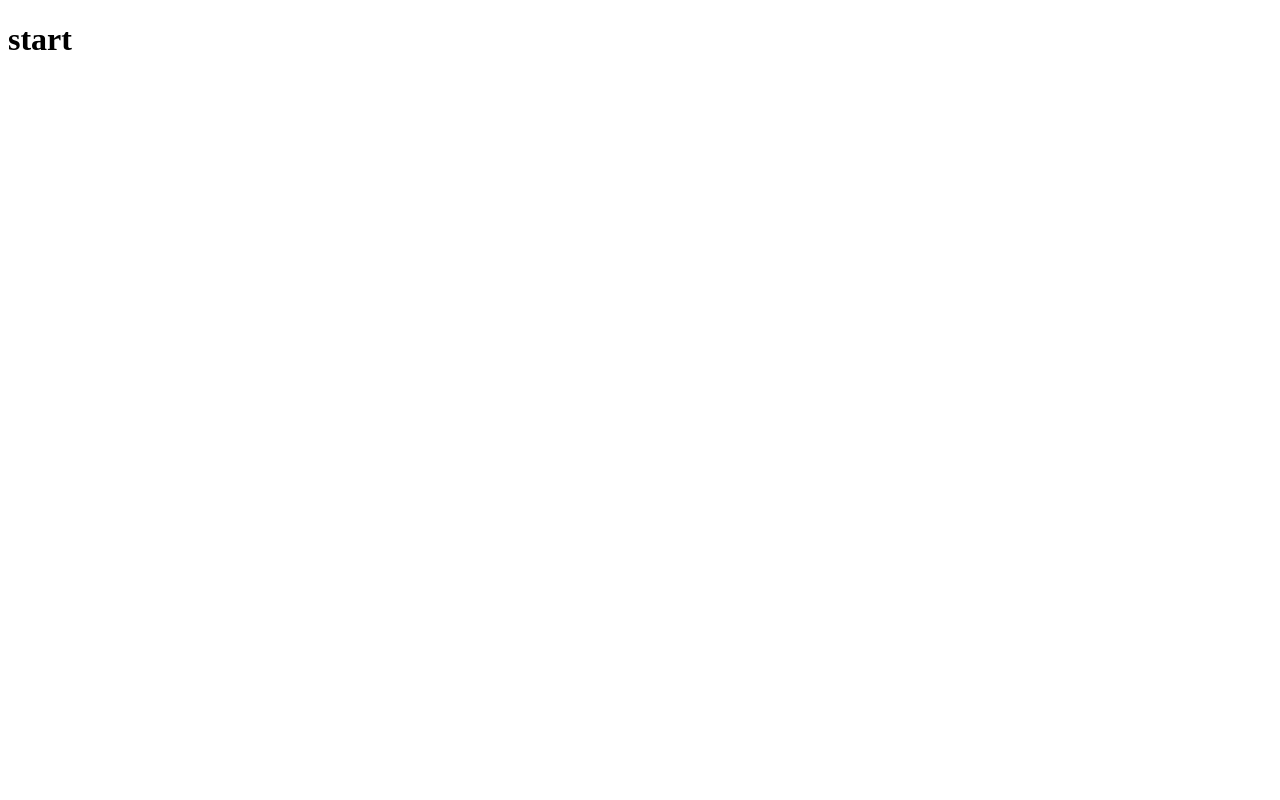
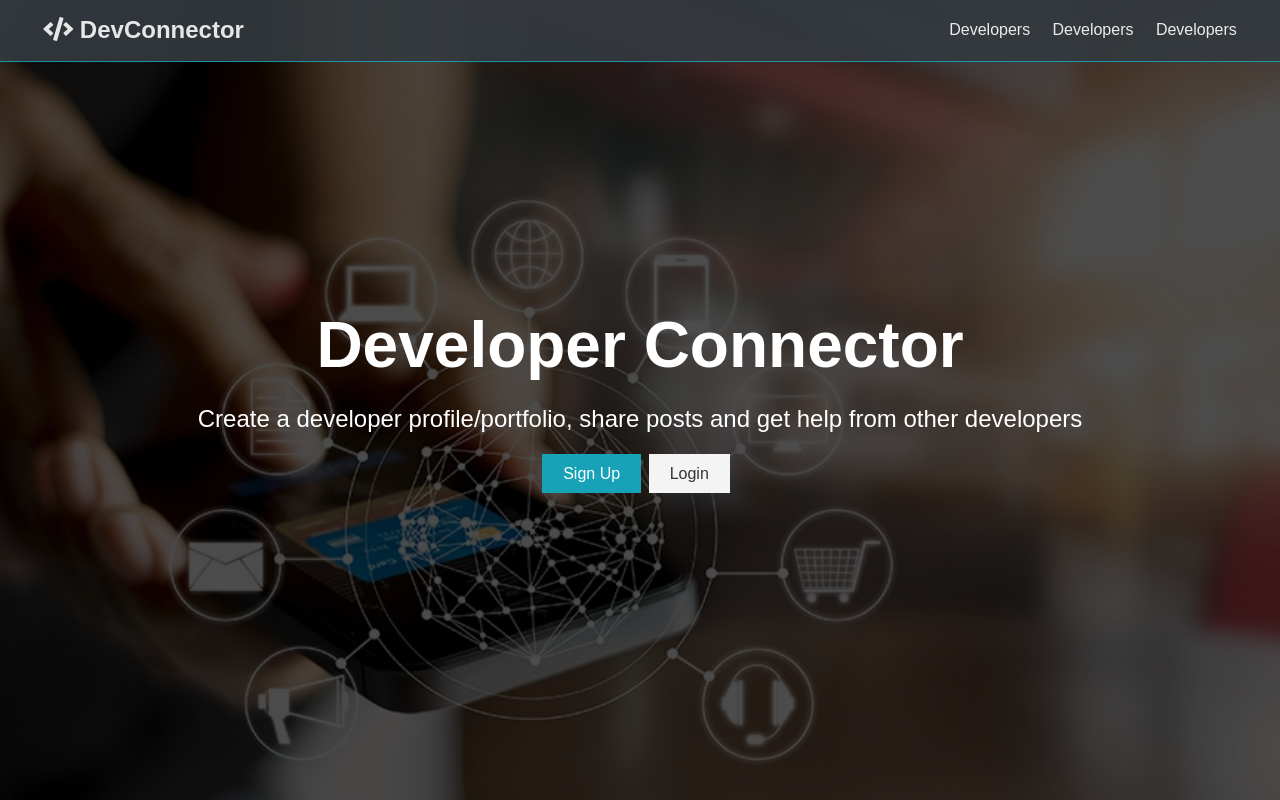
Before and after one commit to hjcwinner/blog_mern, a React (Create React App) app in the folder client/: page / in a window 1280 px wide. Built offline with nearby package versions, Linux system fonts and the light colour scheme.

Commit message:
blog nav & css

```diff
--- a/client/public/index.html
+++ b/client/public/index.html
@@ -15,15 +15,12 @@
       user's mobile device or desktop. See https://developers.google.com/web/fundamentals/web-app-manifest/
     -->
     <link rel="manifest" href="%PUBLIC_URL%/manifest.json" />
-    <!--
-      Notice the use of %PUBLIC_URL% in the tags above.
-      It will be replaced with the URL of the `public` folder during the build.
-      Only files inside the `public` folder can be referenced from the HTML.
-
-      Unlike "/favicon.ico" or "favicon.ico", "%PUBLIC_URL%/favicon.ico" will
-      work correctly both with client-side routing and a non-root public URL.
-      Learn how to configure a non-root public URL by running `npm run build`.
-    -->
+    <link
+      rel="stylesheet"
+      href="https://use.fontawesome.com/releases/v5.8.1/css/all.css"
+      integrity="sha384-50oBUHEmvpQ+1lW4y57PTFmhCaXp0ML5d60M1M7uH2+nqUivzIebhndOJK28anvf"
+      crossorigin="anonymous"
+    />
     <title>React App</title>
   </head>
   <body>
--- a/client/src/App.css
+++ b/client/src/App.css
@@ -1,38 +1,577 @@
-.App {
+/* Global Styles */
+:root {
+  --primary-color: #17a2b8;
+  --dark-color: #343a40;
+  --light-color: #f4f4f4;
+  --danger-color: #dc3545;
+  --success-color: #28a745;
+}
+
+* {
+  box-sizing: border-box;
+  margin: 0;
+  padding: 0;
+}
+
+body {
+  font-family: 'Raleway', sans-serif;
+  font-size: 1rem;
+  line-height: 1.6;
+  background-color: #fff;
+  color: #333;
+}
+
+a {
+  color: var(--primary-color);
+  text-decoration: none;
+}
+
+ul {
+  list-style: none;
+}
+
+img {
+  width: 100%;
+}
+
+/* Utilities */
+.container {
+  max-width: 1100px;
+  margin: auto;
+  overflow: hidden;
+  padding: 0 2rem;
+  margin-top: 6rem;
+  margin-bottom: 3rem;
+}
+
+/* Text Styles*/
+.x-large {
+  font-size: 4rem;
+  line-height: 1.2;
+  margin-bottom: 1rem;
+}
+
+.large {
+  font-size: 3rem;
+  line-height: 1.2;
+  margin-bottom: 1rem;
+}
+
+.lead {
+  font-size: 1.5rem;
+  margin-bottom: 1rem;
+}
+
+.text-center {
   text-align: center;
 }
 
-.App-logo {
-  height: 40vmin;
-  pointer-events: none;
+.text-primary {
+  color: var(--primary-color);
 }
 
-@media (prefers-reduced-motion: no-preference) {
-  .App-logo {
-    animation: App-logo-spin infinite 20s linear;
-  }
+.text-dark {
+  color: var(--dark-color);
 }
 
-.App-header {
-  background-color: #282c34;
-  min-height: 100vh;
+/* Padding */
+.p {
+  padding: 0.5rem;
+}
+.p-1 {
+  padding: 1rem;
+}
+.p-2 {
+  padding: 2rem;
+}
+.p-3 {
+  padding: 3rem;
+}
+.py {
+  padding: 0.5rem 0;
+}
+.py-1 {
+  padding: 1rem 0;
+}
+.py-2 {
+  padding: 2rem 0;
+}
+.py-3 {
+  padding: 3rem 0;
+}
+
+/* Margin */
+.m {
+  margin: 0.5rem;
+}
+.m-1 {
+  margin: 1rem;
+}
+.m-2 {
+  margin: 2rem;
+}
+.m-3 {
+  margin: 3rem;
+}
+.my {
+  margin: 0.5rem 0;
+}
+.my-1 {
+  margin: 1rem 0;
+}
+.my-2 {
+  margin: 2rem 0;
+}
+.my-3 {
+  margin: 3rem 0;
+}
+
+.btn {
+  display: inline-block;
+  background: var(--light-color);
+  color: #333;
+  padding: 0.4rem 1.3rem;
+  font-size: 1rem;
+  border: none;
+  cursor: pointer;
+  margin-right: 0.5rem;
+  transition: opacity 0.2s ease-in;
+  outline: none;
+}
+
+.badge {
+  font-size: 0.8rem;
+  padding: 0.1rem;
+  text-align: center;
+  margin: 0.3rem;
+  background: var(--light-color);
+  color: #333;
+}
+
+.alert {
+  padding: 0.8rem;
+  margin: 1rem 0;
+  opacity: 0.9;
+  background: var(--light-color);
+  color: #333;
+}
+
+.btn-primary,
+.bg-primary,
+.badge-primary,
+.alert-primary {
+  background: var(--primary-color);
+  color: #fff;
+}
+
+.btn-light,
+.bg-light,
+.badge-light,
+.alert-light {
+  background: var(--light-color);
+  color: #333;
+}
+
+.btn-dark,
+.bg-dark,
+.badge-dark,
+.alert-dark {
+  background: var(--dark-color);
+  color: #fff;
+}
+
+.btn-danger,
+.bg-danger,
+.badge-danger,
+.alert-danger {
+  background: var(--danger-color);
+  color: #fff;
+}
+
+.btn-success,
+.bg-success,
+.badge-success,
+.alert-success {
+  background: var(--success-color);
+  color: #fff;
+}
+
+.btn-white,
+.bg-white,
+.badge-white,
+.alert-white {
+  background: #fff;
+  color: #333;
+  border: #ccc solid 1px;
+}
+
+.btn:hover {
+  opacity: 0.8;
+}
+
+.bg-light,
+.badge-light {
+  border: #ccc solid 1px;
+}
+
+.round-img {
+  border-radius: 50%;
+}
+
+.line {
+  height: 1px;
+  background: #ccc;
+  margin: 1.5rem 0;
+}
+
+/* Overlay */
+.dark-overlay {
+  background-color: rgba(0, 0, 0, 0.7);
+  position: absolute;
+  top: 0;
+  left: 0;
+  width: 100%;
+  height: 100%;
+}
+
+/* Forms */
+.form .form-group {
+  margin: 1.2rem 0;
+}
+
+.form .form-text {
+  display: block;
+  margin-top: 0.3rem;
+  color: #888;
+}
+
+.form input[type='text'],
+.form input[type='email'],
+.form input[type='password'],
+.form input[type='date'],
+.form select,
+.form textarea {
+  display: block;
+  width: 100%;
+  padding: 0.4rem;
+  font-size: 1.2rem;
+  border: 1px solid #ccc;
+}
+
+.form input[type='submit'],
+button {
+  font: inherit;
+}
+
+.form .social-input {
+  display: flex;
+}
+
+.form .social-input i {
+  padding: 0.5rem;
+  width: 4rem;
+}
+
+.form .social-input i.fa-twitter {
+  color: #38a1f3;
+}
+.form .social-input i.fa-facebook {
+  color: #3b5998;
+}
+.form .social-input i.fa-instagram {
+  color: #3f729b;
+}
+.form .social-input i.fa-youtube {
+  color: #c4302b;
+}
+.form .social-input i.fa-linkedin {
+  color: #0077b5;
+}
+
+.table th,
+.table td {
+  padding: 1rem;
+  text-align: left;
+}
+
+.table th {
+  background: var(--light-color);
+}
+
+/* Navbar */
+.navbar {
+  display: flex;
+  justify-content: space-between;
+  align-items: center;
+  padding: 0.7rem 2rem;
+  position: fixed;
+  z-index: 1;
+  width: 100%;
+  top: 0;
+  border-bottom: solid 1px var(--primary-color);
+  opacity: 0.9;
+}
+
+.navbar ul {
+  display: flex;
+}
+
+.navbar a {
+  color: #fff;
+  padding: 0.45rem;
+  margin: 0 0.25rem;
+}
+
+.navbar a:hover {
+  color: var(--primary-color);
+}
+
+.navbar .welcome span {
+  margin-right: 0.6rem;
+}
+
+/* Landing Page */
+.landing {
+  position: relative;
+  background: url('./image/image.jpg') no-repeat center center/cover;
+  height: 100vh;
+}
+
+.landing-inner {
+  color: #fff;
+  height: 100%;
+  width: 80%;
+  margin: auto;
   display: flex;
   flex-direction: column;
   align-items: center;
   justify-content: center;
-  font-size: calc(10px + 2vmin);
-  color: white;
+  text-align: center;
 }
 
-.App-link {
-  color: #61dafb;
+/* Profiles Page */
+.profile {
+  display: grid;
+  grid-template-columns: 2fr 4fr 2fr;
+  align-items: center;
+  grid-gap: 2rem;
+  padding: 1rem;
+  line-height: 1.8;
+  margin-bottom: 1rem;
 }
 
-@keyframes App-logo-spin {
-  from {
-    transform: rotate(0deg);
+/* Profile Page */
+.profile-grid {
+  display: grid;
+  grid-template-areas:
+    'top top'
+    'about about'
+    'exp edu'
+    'github github';
+  grid-gap: 1rem;
+}
+
+.profile-top {
+  grid-area: top;
+  display: flex;
+  flex-direction: column;
+  align-items: center;
+  justify-content: center;
+  text-align: center;
+}
+
+.profile-top img {
+  width: 250px;
+}
+
+.profile-top .icons a {
+  color: #fff;
+  margin: 0 0.3rem;
+}
+
+.profile-top .icons a:hover {
+  color: var(--dark-color);
+}
+
+.profile-about {
+  grid-area: about;
+  text-align: center;
+}
+
+.profile-about .skills {
+  display: flex;
+  align-items: center;
+  justify-content: center;
+  text-align: center;
+}
+
+.profile-exp {
+  grid-area: exp;
+}
+
+.profile-edu {
+  grid-area: edu;
+}
+
+.profile-exp h2,
+.profile-edu h2 {
+  margin-bottom: 1rem;
+}
+
+.profile-exp > div,
+.profile-edu > div {
+  margin-bottom: 1rem;
+  padding-bottom: 1rem;
+  border-bottom: #ccc 1px dotted;
+}
+
+.profile-exp > div:last-child,
+.profile-edu > div:last-child {
+  border: 0;
+}
+
+.profile-exp p,
+.profile-edu p {
+  margin: 0.5rem 0;
+}
+
+.profile-github {
+  grid-area: github;
+}
+
+.profile-github .repo {
+  display: flex;
+}
+
+.profile-github .repo > div:first-child {
+  flex: 7;
+  flex-basis: 70%;
+}
+
+.profile-github > div:last-child {
+  flex: 3;
+  flex-basis: 20%;
+}
+
+/* Posts Page */
+.post-form .post-form-header {
+  background: var(--primary-color);
+  padding: 0.5rem;
+}
+
+.post {
+  display: grid;
+  grid-template-columns: 1fr 4fr;
+  grid-gap: 2rem;
+  align-items: center;
+}
+
+.post > div:first-child {
+  text-align: center;
+}
+
+.post img {
+  width: 100px;
+}
+
+.post .comment-count {
+  background: var(--light-color);
+  color: var(--primary-color);
+  padding: 0.1rem 0.2rem;
+  border-radius: 5px;
+  font-size: 0.8rem;
+}
+
+.post .post-date {
+  color: #aaa;
+  font-size: 0.8rem;
+  margin-bottom: 0.5rem;
+}
+
+/* Mobile Styles */
+@media (max-width: 700px) {
+  .container {
+    margin-top: 8rem;
   }
-  to {
-    transform: rotate(360deg);
+
+  .hide-sm {
+    display: none;
+  }
+
+  /* Text Styles */
+  .x-large {
+    font-size: 3rem;
+  }
+
+  .large {
+    font-size: 2rem;
+  }
+
+  .lead {
+    font-size: 1rem;
+  }
+
+  /* Navbar */
+  .navbar {
+    display: block;
+    text-align: center;
+  }
+
+  .navbar ul {
+    text-align: center;
+    justify-content: center;
+  }
+
+  .navbar h1 {
+    margin-bottom: 1rem;
+  }
+
+  .navbar .welcome {
+    display: none;
+  }
+
+  /* Profiles Page */
+  .profile {
+    grid-template-columns: 1fr;
+    text-align: center;
+  }
+
+  .profile ul {
+    display: none;
+  }
+
+  /* Profile Page */
+
+  .profile-top img,
+  .profile img {
+    width: 200px;
+    margin: auto;
+  }
+
+  .profile-grid {
+    grid-template-areas:
+      'top'
+      'about'
+      'exp'
+      'edu'
+      'github';
+  }
+
+  .profile-about .skills {
+    flex-direction: column;
+  }
+
+  .dash-buttons a {
+    display: block;
+    width: 100%;
+    margin-bottom: 0.2rem;
+  }
+
+  .post {
+    grid-template-columns: 1fr;
+  }
+  .post a,
+  .post button {
+    padding: 0.3rem 0.4rem;
   }
 }
--- a/client/src/App.js
+++ b/client/src/App.js
@@ -1,9 +1,15 @@
 import React from 'react';
+import Navbar from './components/layout/Navbar'
+import Landing from './components/layout/Landing'
+
+import './App.css'
 
 const App = () => {
   return (
+
     <div>
-        <h1>start</h1>
+      <Navbar />
+      <Landing />
     </div>
   );
 };
--- /dev/null
+++ b/client/src/components/layout/Landing.js
@@ -0,0 +1,26 @@
+import React from 'react';
+
+const Landing = () => {
+    return (
+        <section className='landing'>
+            <div className='dark-overlay'>
+                <div className='landing-inner'>
+                    <h1 className='x-large'>Developer Connector</h1>
+                    <p className='lead'>
+                        Create a developer profile/portfolio, share posts and get help from other developers
+                    </p>
+                    <div>
+                        <a href='register.html' className='btn btn-primary'>
+                            Sign Up
+                        </a>
+                        <a href='login.html' className='btn btn-light'>
+                            Login
+                        </a>
+                    </div>
+                </div>
+            </div>
+        </section>
+    );
+};
+
+export default Landing;
--- /dev/null
+++ b/client/src/components/layout/Navbar.js
@@ -0,0 +1,26 @@
+import React from 'react';
+
+const Navbar = () => {
+    return (
+        <nav className='navbar bg-dark'>
+            <h1>
+                <a href="index.html">
+                    <i className='fas fa-code' /> DevConnector
+                </a>
+            </h1>
+            <ul>
+                <li>
+                    <a href="profiles.html">Developers</a>
+                </li>
+                <li>
+                    <a href="regisiter.html">Developers</a>
+                </li>
+                <li>
+                    <a href="login.html">Developers</a>
+                </li>
+            </ul>
+        </nav>
+    );
+};
+
+export default Navbar;
```
Also changed, not shown: client/src/image/image.jpg (added).
